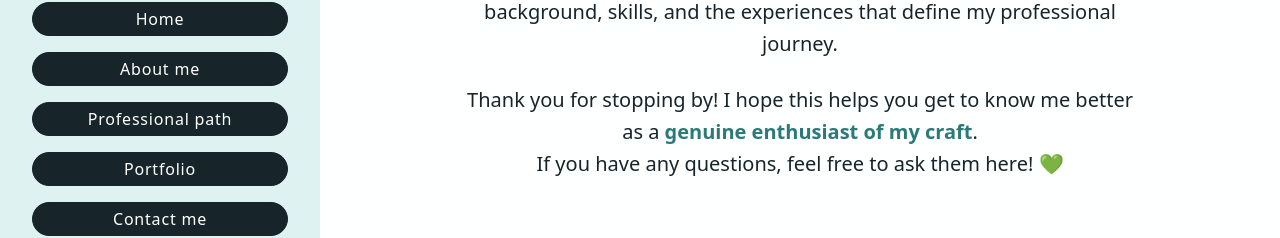
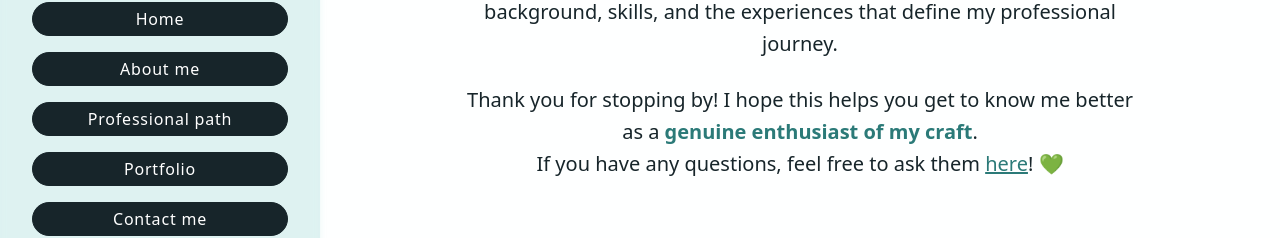
Before and after one commit to NovakDeveloper/NovakDev, a React (Vite) app in the folder react/: page / in a window 1280 px wide. Shown: the part 400-638 px from the top of the page. Built offline with nearby package versions, Linux system fonts and the light colour scheme.

Commit message:
links upd

```diff
--- a/react/src/App.css
+++ b/react/src/App.css
@@ -64,3 +64,15 @@ html {
 .nav-open .navbar.hidden {
   display: block !important;
 }
+.navbar:before {
+  content: '';
+    position: absolute;
+    top: 0;
+    left: 0;
+    width: 100%;
+    height: 100%;
+    background: inherit;
+    filter: blur(3px);
+    background: #def2f1a1;
+    /* z-index: -1; */
+}
--- a/react/src/App.jsx
+++ b/react/src/App.jsx
@@ -11,7 +11,14 @@ import MenuIcon from './components/MenuIcon';
 function App() {
   const [openMenu, setOpenMenu] = useState(false);
   const [iconMenuVisible, setIconMenuVisible] = useState(true);
-
+  const handleButtonClick = (event) => {
+    event.preventDefault(); // Отменяем стандартное поведение ссылки
+    const targetElementId = event.currentTarget.getAttribute('href'); // Получаем значение атрибута href
+    const targetElement = document.querySelector(targetElementId); // Находим элемент, к которому нужно прокрутить
+    if (targetElement) {
+      targetElement.scrollIntoView({ behavior: 'smooth' }); // Прокручиваем до элемента с плавной анимацией
+    }
+  };
   useEffect(() => {
     // Функция, которая будет вызываться при изменении openMenu
     // Проверяем значение openMenu и добавляем/удаляем класс overflow-hidden у body
@@ -38,8 +45,8 @@ function App() {
     {iconMenuVisible && <MenuIcon handleMenu={handleMenu} openMenu={openMenu} />}
     <Navbar openMenu={openMenu}/>
     <div className={`sections w-full md:h-screen flex flex-col gap-4 overflow-hidden md:flex-row transition-all duration-1000 ease-out ml-auto md:min-w-3/4 md:w-3/4 xxl:min-w-[85%] xxl:w-[85%]`}>
-      <Home />
-      <AboutMe />
+      <Home handleButtonClick={handleButtonClick} />
+      <AboutMe handleButtonClick={handleButtonClick} />
       <ProfessionalPath handleMenuIcon={handleMenuIcon} />
       <Portfolio />
       <Contact />
--- a/react/src/components/AboutMe.jsx
+++ b/react/src/components/AboutMe.jsx
@@ -5,15 +5,7 @@ import PrevButton from './PrevButton';
 import Button from './Button';
 import DownloadButton from './DownloadButton';
 
-const AboutMe = () => {
-  const handleButtonClick = (event) => {
-    event.preventDefault(); // Отменяем стандартное поведение ссылки
-    const targetElementId = event.currentTarget.getAttribute('href'); // Получаем значение атрибута href
-    const targetElement = document.querySelector(targetElementId); // Находим элемент, к которому нужно прокрутить
-    if (targetElement) {
-      targetElement.scrollIntoView({ behavior: 'smooth' }); // Прокручиваем до элемента с плавной анимацией
-    }
-  };
+const AboutMe = ({handleButtonClick}) => {
   return (
     <div className='section h-full min-w-full w-full flex justify-start items-center m-auto flex-col px-4 md:px-8 max-md:py-8 md:min-h-[49rem] max-md:border-y max-md:rounded-3xl max-md:border-dark-green' id="about-me">
             <div className="wrapper md:min-w-3/4 md:w-3/4 text-center flex-1 flex items-center">
--- a/react/src/components/Home.jsx
+++ b/react/src/components/Home.jsx
@@ -3,7 +3,7 @@ import { gsap } from 'gsap';
 import NextButton from './NextButton';
 
 
-const Home = () => {
+const Home = ({handleButtonClick}) => {
   const introRef = useRef(null);
   useEffect(() => {
     const introElement = introRef.current;
@@ -15,7 +15,7 @@ const Home = () => {
         <div ref={introRef} className="intro text-center pt-8 md:w-3/4 flex flex-col items-center justify-center flex-1">
             <h1 className='text-h1-mobile md:text-h1 mb-8'><span className='text-dark-green font-bold'>W</span>elcome to my website! 👋</h1>
             <p className="text-x-large xxl:text-[1.5rem] leading-14"><span className='text-dark-green font-bold'>I am delighted to have you here.</span> This space is designed to give you an opportunity to get to know me better. Here, you can explore my background, skills, and the experiences that define my professional journey.</p><br />
-            <p className="text-x-large xxl:text-[1.5rem] leading-14">Thank you for stopping by! I hope this helps you get to know me better as a <span className='text-dark-green font-bold'>genuine enthusiast of my craft</span>.<br /> If you have any questions, feel free to ask them here! 💚</p>
+            <p className="text-x-large xxl:text-[1.5rem] leading-14">Thank you for stopping by! I hope this helps you get to know me better as a <span className='text-dark-green font-bold'>genuine enthusiast of my craft</span>.<br /> If you have any questions, feel free to ask them <a onClick={handleButtonClick} className="text-dark-green underline" href="#contact-me">here</a>! 💚</p>
         </div>
         <div className="max-md:hidden flex mt-auto w-full">
             <NextButton text="About me" link="#about-me" />
--- a/react/src/components/Navbar.jsx
+++ b/react/src/components/Navbar.jsx
@@ -6,7 +6,7 @@ const Navbar = ({openMenu}) => {
   const currentDate = new Date().getFullYear();
   return (
     <>
-    <div className={`navbar ${openMenu ? 'opacity-100' : 'hidden max-md:opacity-0'} block transition duration-500 ease md:block bg-light-green transition-all duration-[1s] pt-16 pb-8 px-8 w-full min-w-full md:min-w-1/4 md:w-1/4 xxl:min-w-[15%] xxl:w-[15%] h-screen fixed group z-10 md:min-h-[49rem]`}>
+    <div className={`navbar ${openMenu ? 'opacity-100' : 'hidden max-md:opacity-0'} block transition duration-500 ease md:block md:bg-light-green transition-all duration-[1s] pt-16 pb-8 px-8 w-full min-w-full md:min-w-1/4 md:w-1/4 xxl:min-w-[15%] xxl:w-[15%] h-screen fixed group z-10 md:min-h-[49rem]`}>
       <div className={`content transition-all ease duration-1000 flex flex-col h-full relative`}>
       <Photo customClasses={'aspect-square w-3/4 sm:w-1/2 md:w-3/4 '}/>
         <h1 className="text-h2 text-dark-green mt-8 text-center mb-1">Valeria Novak</h1>
```
